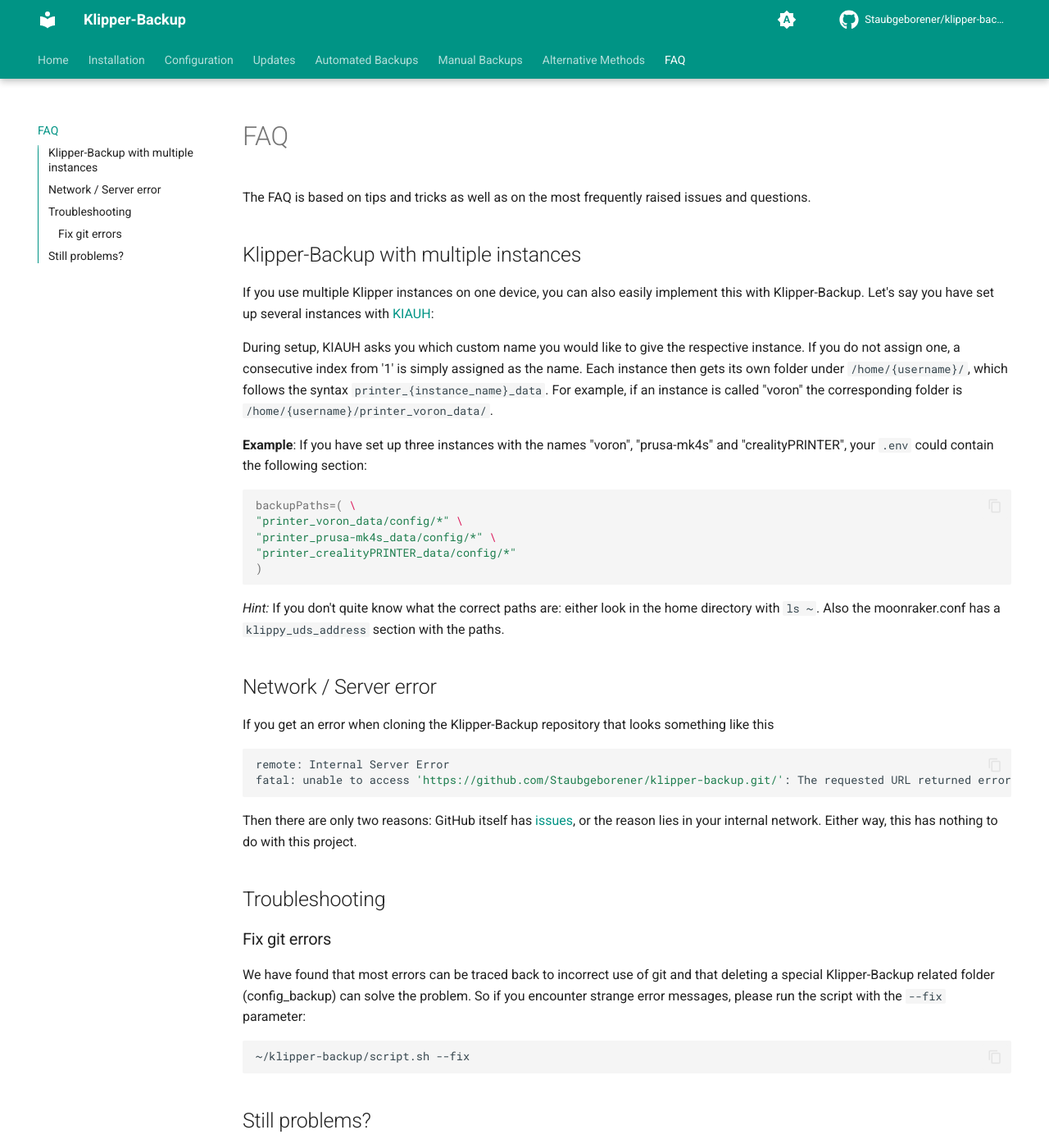
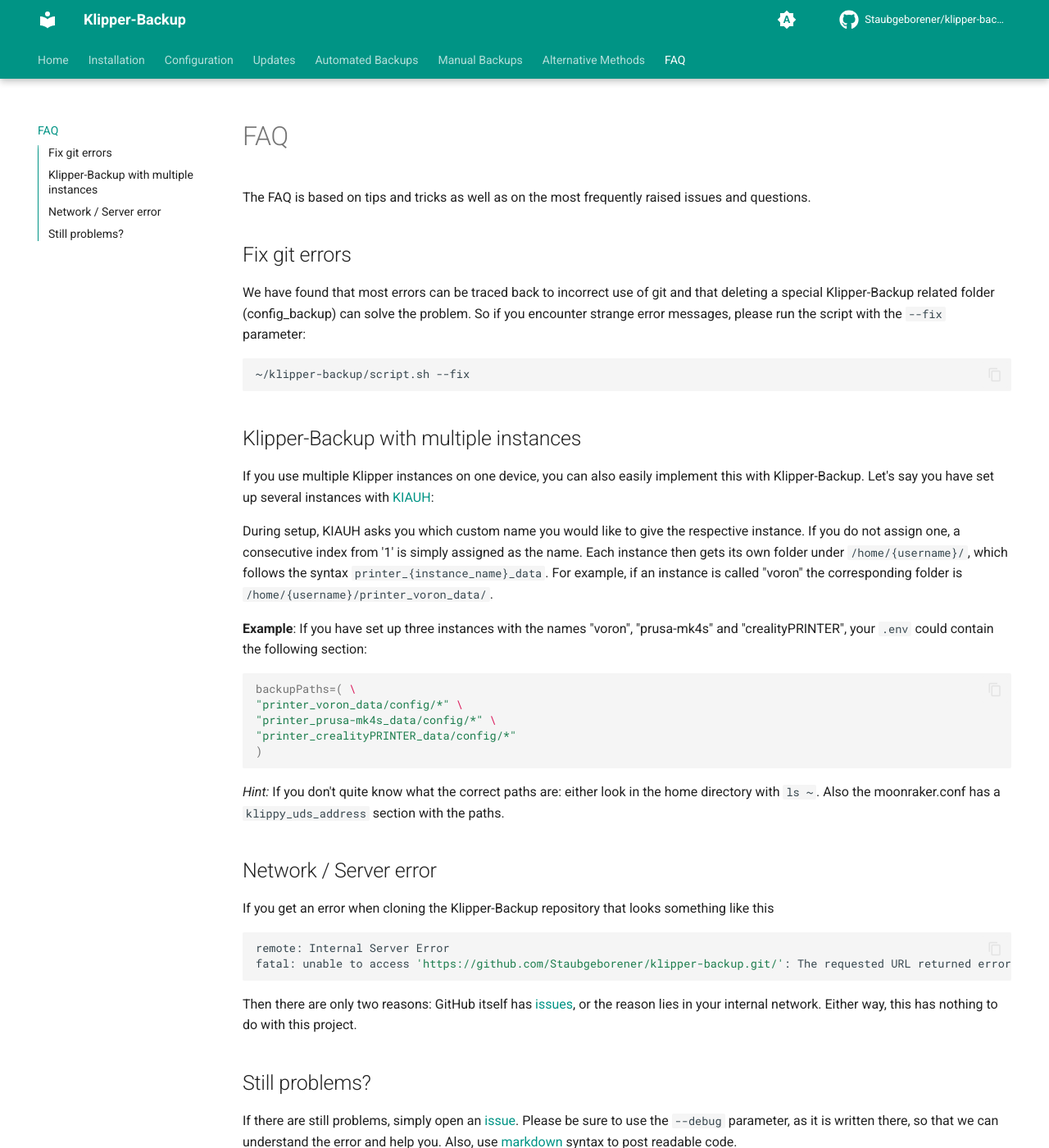
Before and after one commit to Staubgeborener/Klipper-Backup, an MkDocs documentation site: the page built from docs/faq.md, in a window 1280 px wide and 1400 px high. Shown: the whole window at 82% size. Built offline with MkDocs 1.6.1 and Material for MkDocs 9.7.7, drawn with Linux system fonts in a browser that asks for light colours; comment, search, counter and statistics services are not loaded; some of the changed lines change nothing that is shown.

Commit message:
Update faq.md

````diff
--- a/docs/faq.md
+++ b/docs/faq.md
@@ -1,4 +1,11 @@
 The FAQ is based on tips and tricks as well as on the most frequently raised issues and questions.
+
+## Fix git errors
+We have found that most errors can be traced back to incorrect use of git and that deleting a special Klipper-Backup related folder (config_backup) can solve the problem. So if you encounter strange error messages, please run the script with the `--fix` parameter:
+
+```shell
+~/klipper-backup/script.sh --fix
+```
 
 ## Klipper-Backup with multiple instances
 If you use multiple Klipper instances on one device, you can also easily implement this with Klipper-Backup. Let's say you have set up several instances with [KIAUH](https://github.com/dw-0/kiauh):
@@ -28,13 +35,5 @@
 
 Then there are only two reasons: GitHub itself has [issues](https://www.githubstatus.com/), or the reason lies in your internal network. Either way, this has nothing to do with this project.
 
-## Troubleshooting
-### Fix git errors
-We have found that most errors can be traced back to incorrect use of git and that deleting a special Klipper-Backup related folder (config_backup) can solve the problem. So if you encounter strange error messages, please run the script with the `--fix` parameter:
-
-```shell
-~/klipper-backup/script.sh --fix
-```
-
 ## Still problems?
 If there are still problems, simply open an [issue](https://github.com/Staubgeborener/klipper-backup/issues). Please be sure to use the `--debug` parameter, as it is written there, so that we can understand the error and help you. Also, use [markdown](https://docs.github.com/de/get-started/writing-on-github/getting-started-with-writing-and-formatting-on-github/basic-writing-and-formatting-syntax) syntax to post readable code.
````
